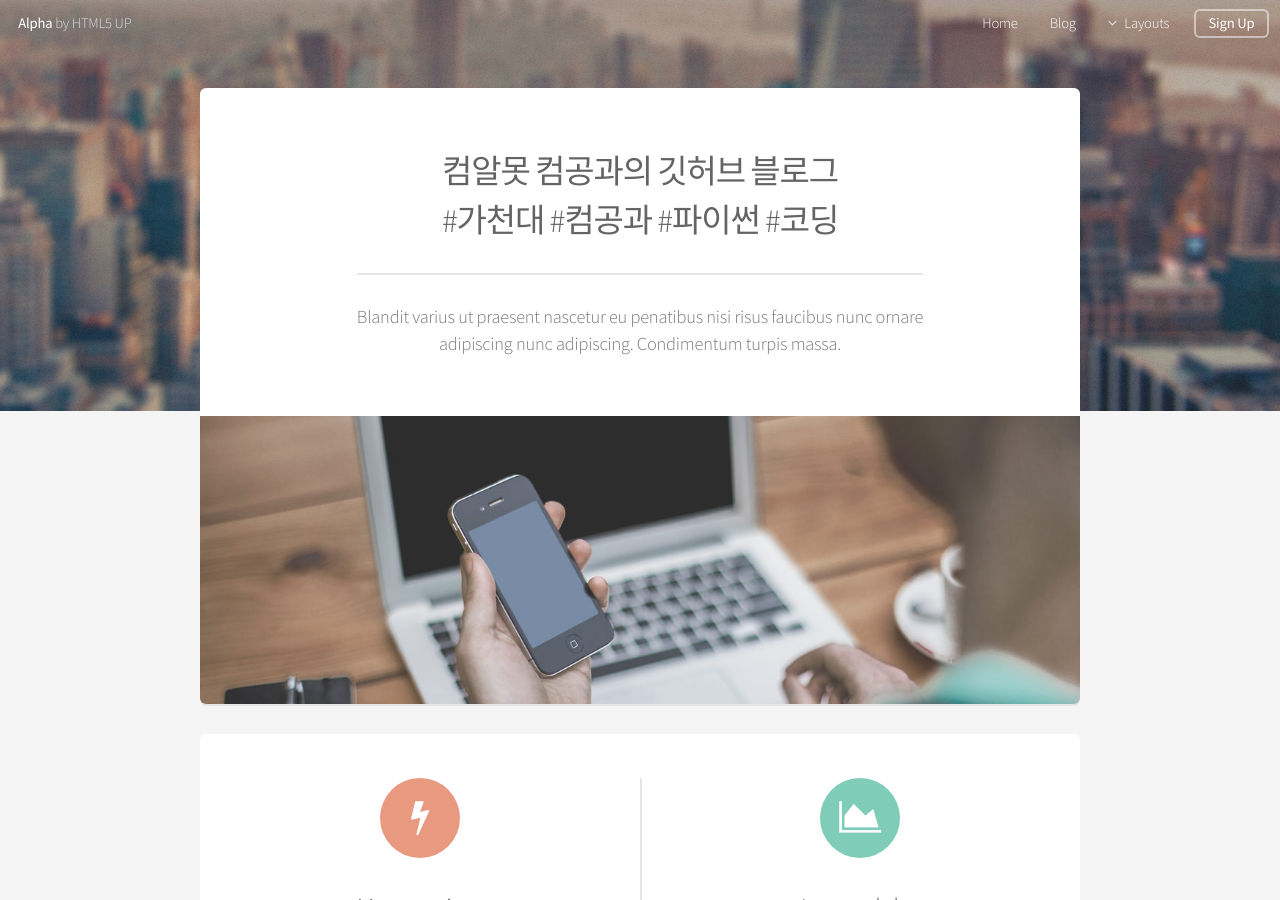
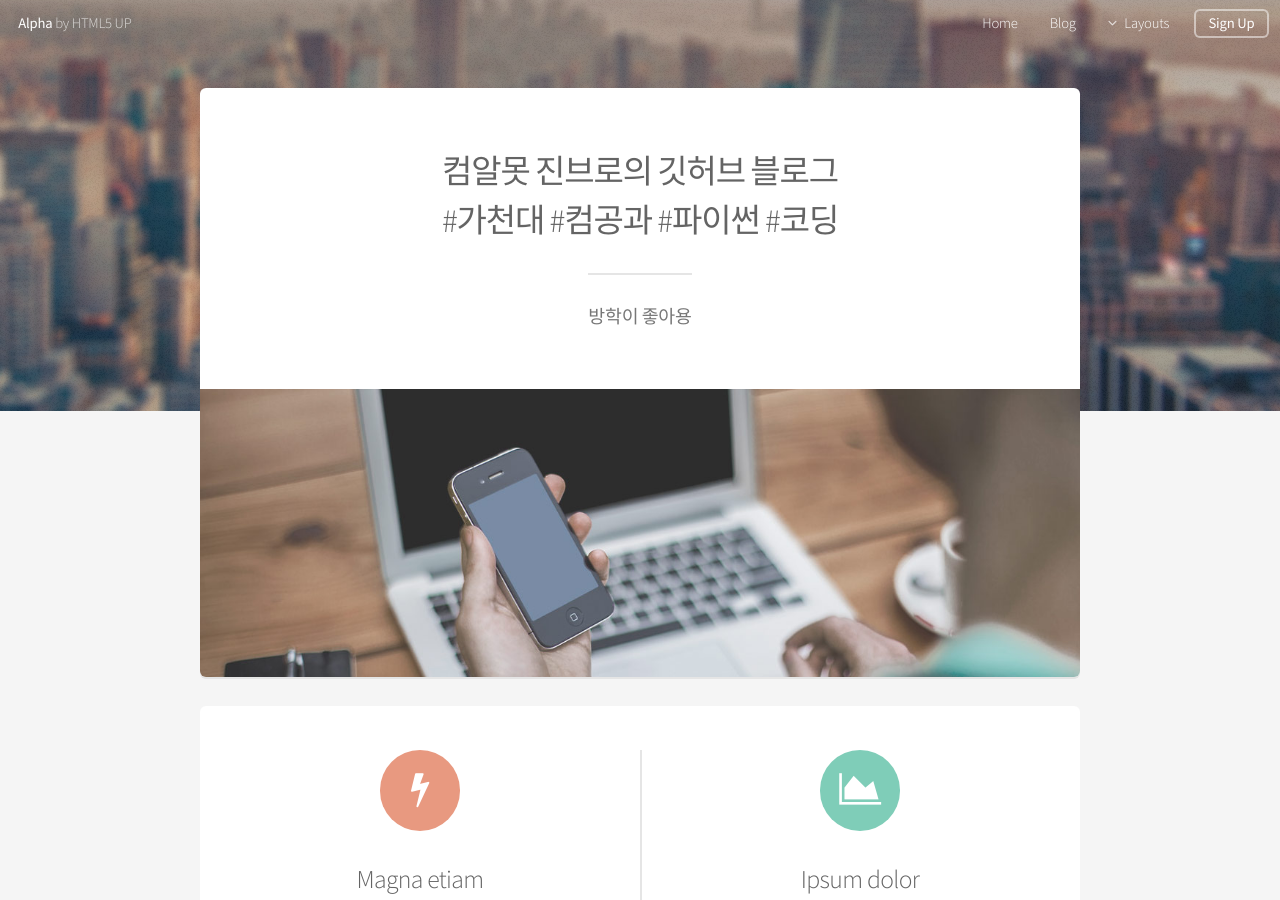
Before and after one commit to wlsgudjh925/wlsgudjh925.github.io, a Jekyll site: the page built from index.html, in a window 1280 px wide and 900 px high. Built offline with Jekyll 4.4.1, drawn with Linux system fonts in a browser that asks for light colours; the list of posts is cut into pages by our own code.

Commit message:
Update index.html

```diff
--- a/index.html
+++ b/index.html
@@ -4,11 +4,10 @@ layout: default
 ---
 <section class="box special">
 	<header class="major">
-		<h2>컴알못 컴공과의 깃허브 블로그
+		<h2>컴알못 진브로의 깃허브 블로그
 		<br />
 		#가천대 #컴공과 #파이썬 #코딩</h2>
-		<p>Blandit varius ut praesent nascetur eu penatibus nisi risus faucibus nunc ornare<br />
-		adipiscing nunc adipiscing. Condimentum turpis massa.</p>
+		<p>방학이 좋아용</p>
 	</header>
 	<span class="image featured"><img src="{{ site.baseurl }}/assets/images/pic01.jpg" alt="" /></span>
 </section>
```
